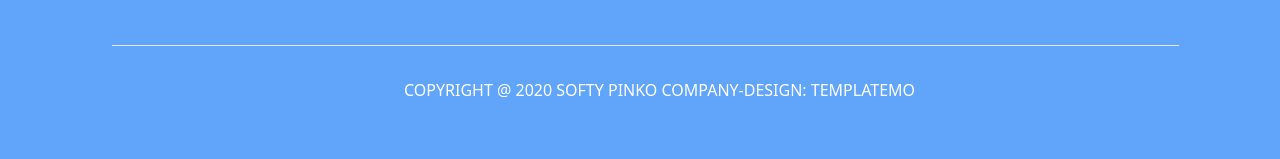
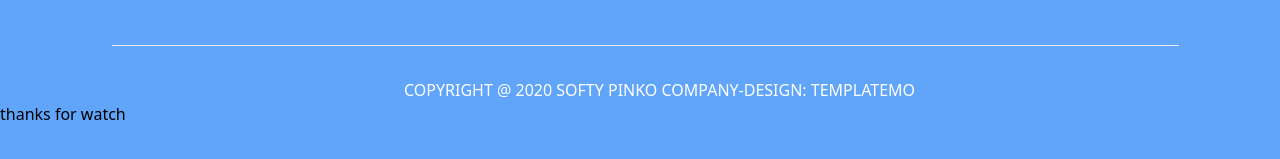
Before and after one commit to israr381/tailwind-task2, a website: page src/index.html in a window 1280 px wide. Shown: the part 7063-7222 px from the top of the page. Drawn offline with nearby package versions, Linux system fonts and the light colour scheme.

Commit message:
change code

```diff
--- a/src/index.html
+++ b/src/index.html
@@ -315,6 +315,7 @@
 <div class="ali pl-96">
 <h2 class="pt-36  text-white pl-5 ">COPYRIGHT @ 2020 SOFTY PINKO COMPANY-DESIGN: TEMPLATEMO</h2>
 </div>
+thanks for watch
 </footer>
 
 
```
